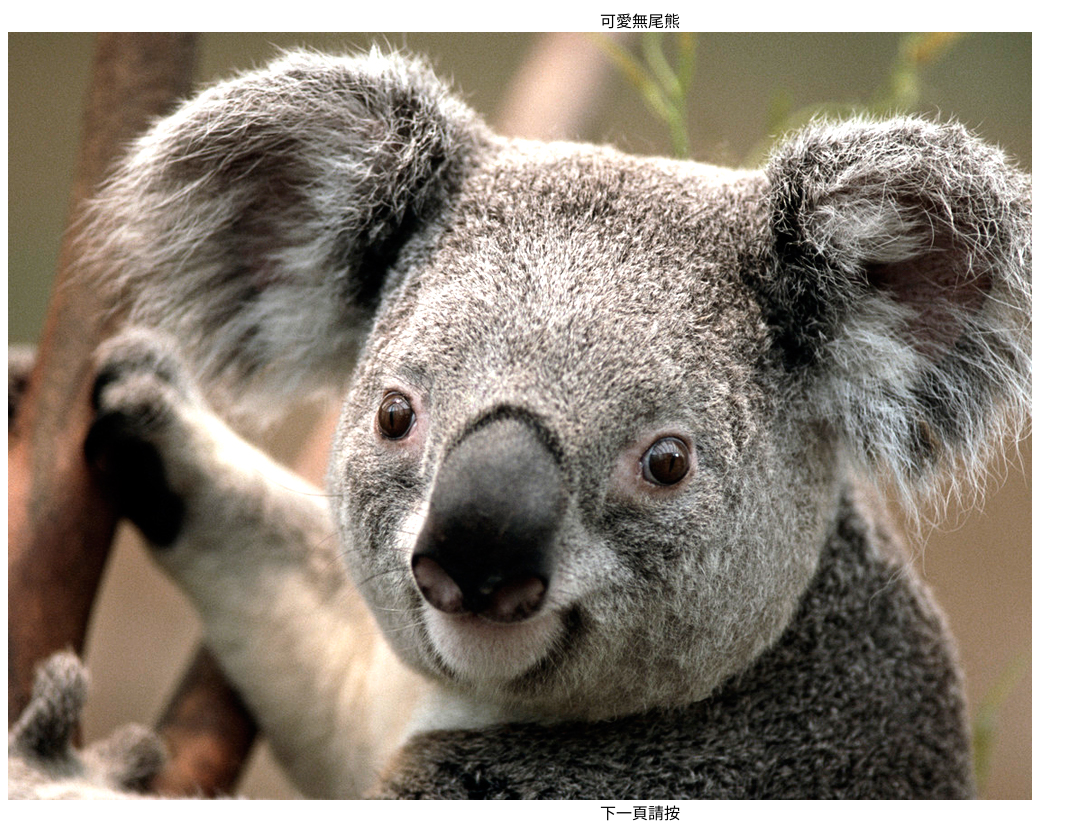
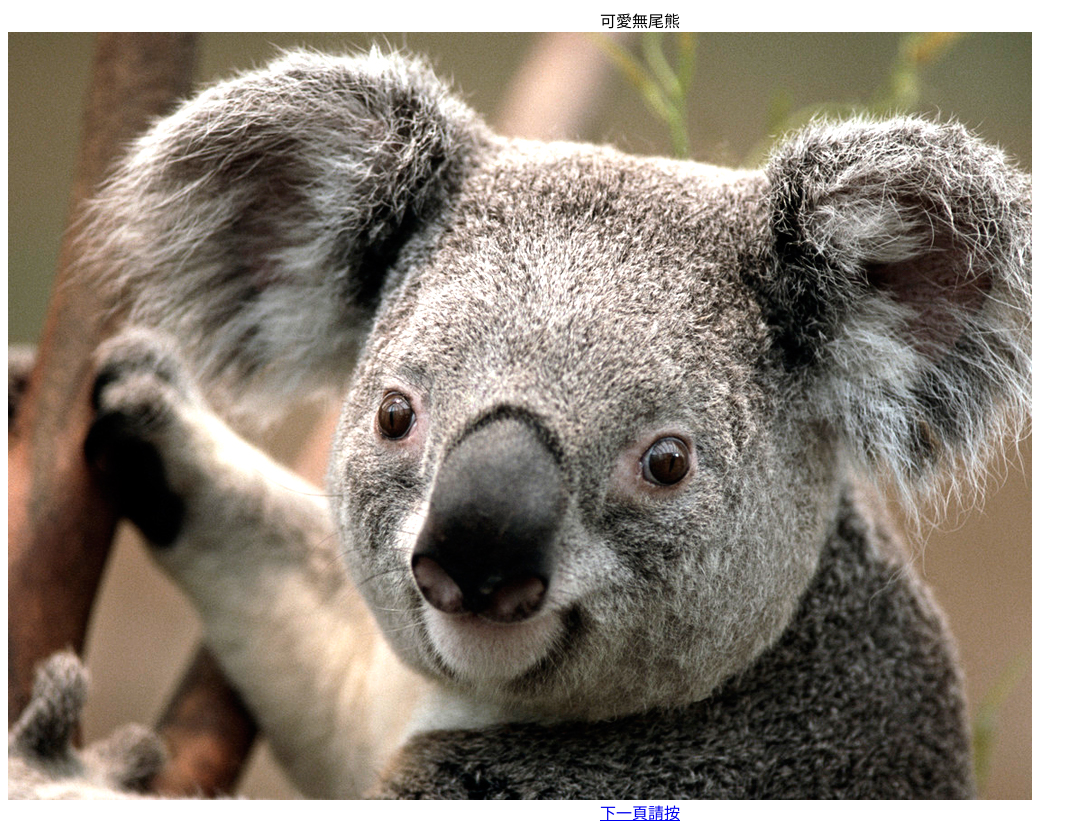
Before and after one commit to jessicawang0829/1018, a plain HTML site: page p1.html in a window 1280 px wide. Shown: the whole page, without its empty margins (0-1087 px from the left). Drawn offline with Linux system fonts and the light colour scheme.

Commit message:
Update p1.html

```diff
--- a/p1.html
+++ b/p1.html
@@ -6,7 +6,7 @@
 <body>
   <center>可愛無尾熊  </center>
 <img src="Koala.jpg">
-  <center>下一頁請按 <a href="https://jessicawang0829.github.io/1018/p2"></a></center>
+  <center> <a href="https://jessicawang0829.github.io/1018/p2">下一頁請按</a></center>
 
 </body>
 </html>
```
